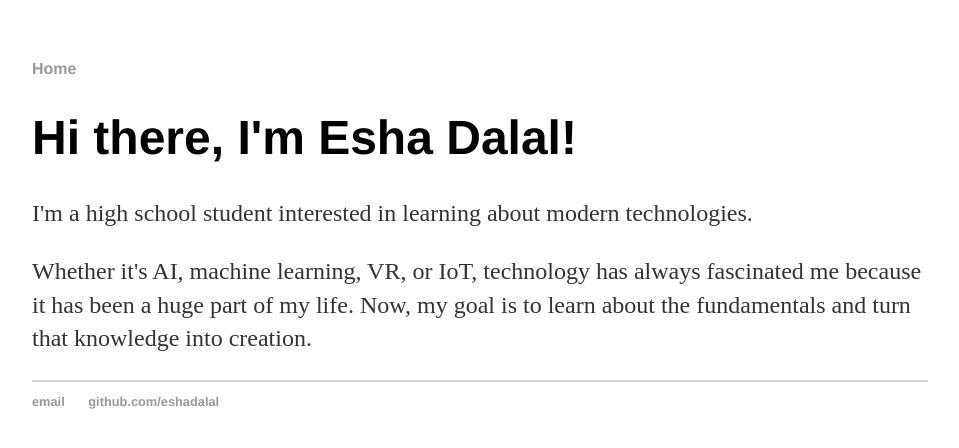
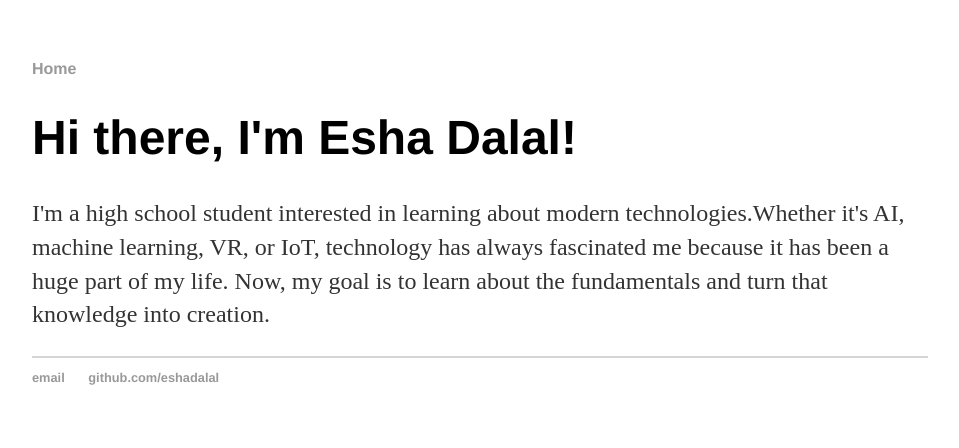
Before and after one commit to eshadalal/eshadalal.github.io, a Jekyll site: the page built from index.html, in a window 1280 px wide. Shown: the top 448 px of the page, without its empty margins (160-1119 px from the left). Built offline with Jekyll 4.4.1, drawn with Linux system fonts in a browser that asks for light colours.

Commit message:
Update index.html

```diff
--- a/index.html
+++ b/index.html
@@ -4,15 +4,8 @@ title: Esha Dalal, Student
 ---
 <div class="blurb">
 	<h1>Hi there, I'm Esha Dalal!</h1>
-	<p>I'm a high school student interested in learning about modern technologies.</p>
+	<p>I'm a high school student interested in learning about modern technologies.Whether it's AI, machine learning, VR, or IoT, technology has always fascinated me because it has been a huge part of my life. Now, my goal is to learn about the fundamentals and turn that knowledge into creation.</p>
 
-	<head>
-		<title>Who I am</title>
-	</head>
-	<body>
-		<div class="container">
-    		<div class="blurb">
-				<p>Whether it's AI, machine learning, VR, or IoT, technology has always fascinated me because it has been a huge part of my life. Now, my goal is to learn about the fundamentals and turn that knowledge into creation.</p>
     		</div><!-- /.blurb -->
 		</div><!-- /.container -->
 		<footer>
```
